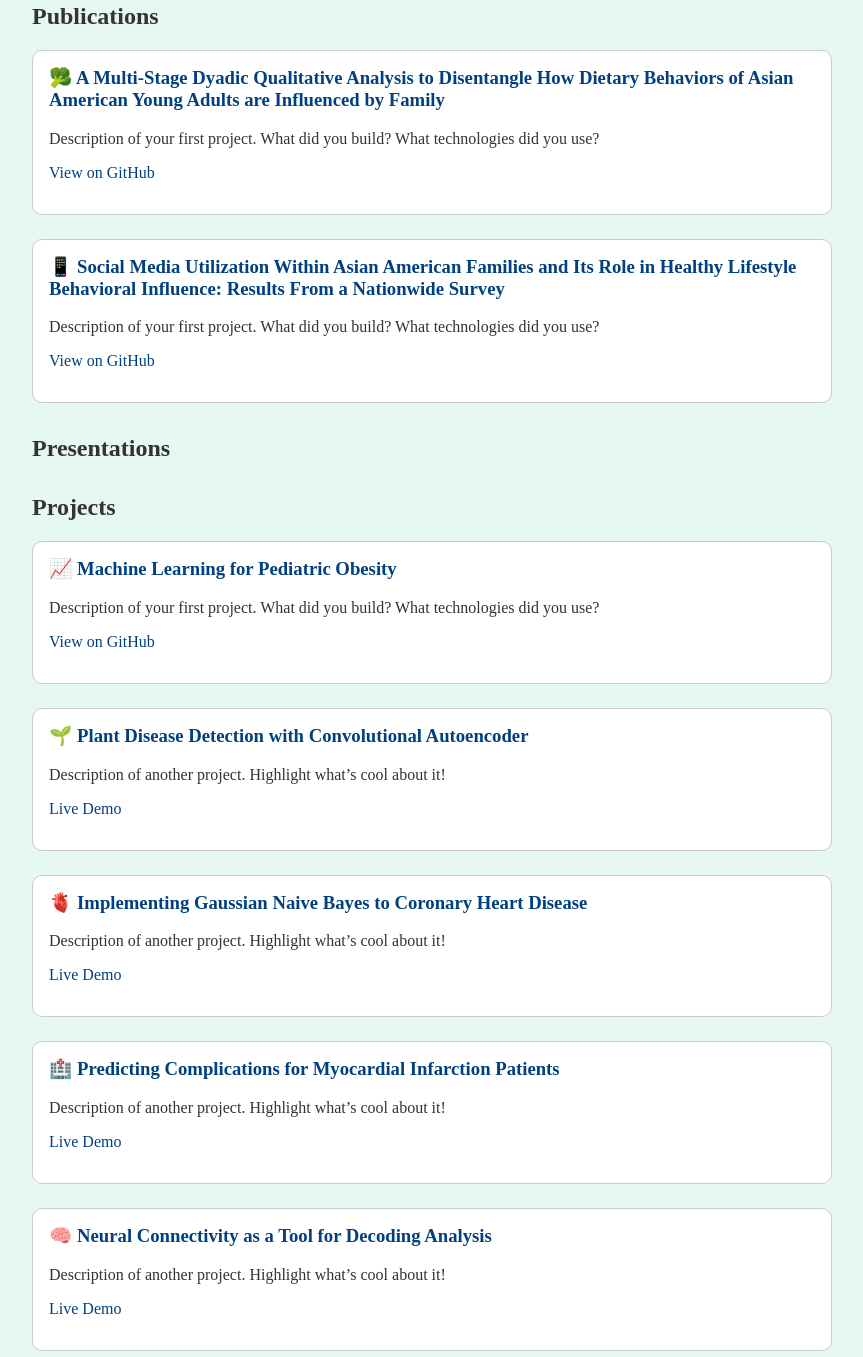
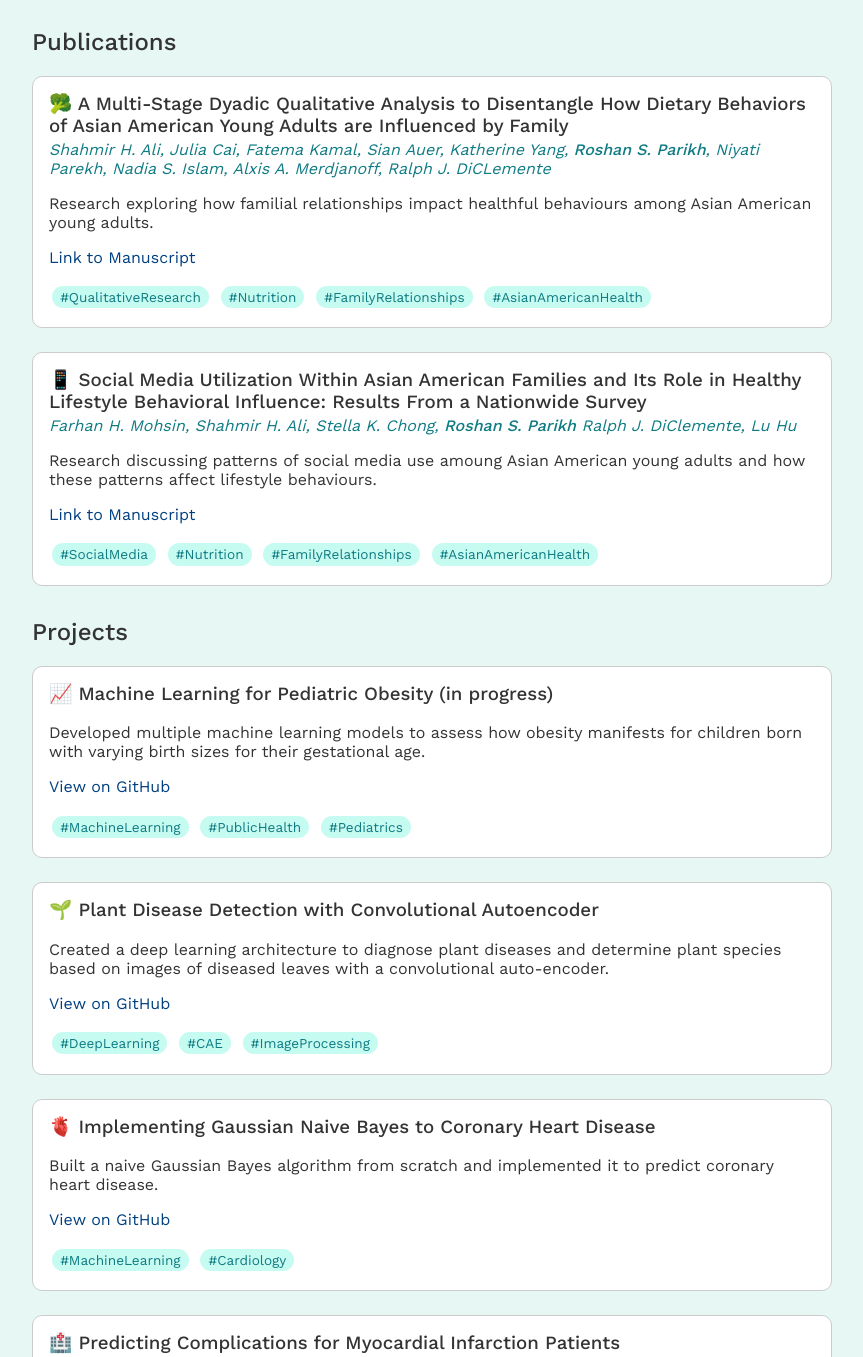
Before and after one commit to roshanparikh/roshanparikh.github.io, a plain HTML site: page index.html in a window 1280 px wide. Shown: the part 341-1698 px from the top of the page, without its empty margins (208-1071 px from the left). Drawn offline with nearby package versions, Linux system fonts and the light colour scheme.

Commit message:
Added descriptions

```diff
--- a/index.html
+++ b/index.html
@@ -5,6 +5,8 @@
   <meta name="viewport" content="width=device-width, initial-scale=1.0"/>
   <title>Roshan Parikh | Portfolio</title>
   <style>
+    @import url('https://fonts.googleapis.com/css2?family=Work+Sans:wght@300;400;500;600;700&display=swap');
+
     #typed-text {
       font-size: 1.2rem;
       height: 1.5rem; /* ensures height stays consistent */
@@ -23,9 +25,17 @@
     }
     body {
       margin: 0;
-      font-family: 'Big Caslon', serif;
+      font-family: 'Work Sans', sans-serif;
       background: #e6f7f4;
       color: #333;
+    }
+
+    strong, b {
+      font-weight: 500;
+    }
+
+    h1, h2, h3, h4, h5, h6 {
+      font-weight: 500;
     }
     header {
       background-color: #0f7b83;
@@ -37,6 +47,7 @@
       margin: 0;
       margin-bottom: 0.25rem;
       font-size: 2.5rem;
+      font-weight: 500;
     }
     header p {
       margin: 0;
@@ -50,6 +61,7 @@
     .project {
       border: 1px solid #ccc;
       padding: 1rem;
+      padding-bottom: 0rem;
       margin-bottom: 1.5rem;
       border-radius: 10px;
       background-color: #fff;
@@ -61,7 +73,23 @@
     }
     .project h3 {
       margin-top: 0;
-      color: #004080;
+      color: #333;
+    }
+
+    .hashtags span {
+      display: inline-block;
+      background-color: #c6fbf1;
+      color: #0f7b83;
+      padding: 0.2rem 0.5rem;
+      margin: 0.2rem;
+      border-radius: 12px;
+      font-size: 0.85rem;
+    }
+
+    .authors {
+      font-style: italic;
+      color: #0f7b83;
+      margin-top: -1rem;
     }
 
     footer {
@@ -97,53 +125,90 @@
 
   <div class="project">
     <h3>🥦 A Multi-Stage Dyadic Qualitative Analysis to Disentangle How Dietary Behaviors of Asian American Young Adults are Influenced by Family</h3>
-    <p>Description of your first project. What did you build? What technologies did you use?</p>
-    <p><a href="https://github.com/yourusername/project-one" target="_blank">View on GitHub</a></p>
+    <p class = "authors">Shahmir H. Ali, Julia Cai, Fatema Kamal, Sian Auer, Katherine Yang, <strong>Roshan S. Parikh</strong>, Niyati Parekh, Nadia S.
+      Islam, Alxis A. Merdjanoff, Ralph J. DiCLemente</p>
+    <p>Research exploring how familial relationships impact healthful behaviours among Asian American young adults.</p>
+    <p><a href="https://pubmed.ncbi.nlm.nih.gov/38193280/" target="_blank">Link to Manuscript</a></p>
+    <p class="hashtags">
+     <span>#QualitativeResearch</span>
+     <span>#Nutrition</span>
+      <span>#FamilyRelationships</span>
+      <span>#AsianAmericanHealth</span>
+    </p>
   </div>
 
   <div class="project">
     <h3>📱 Social Media Utilization Within Asian American Families and Its Role in Healthy Lifestyle Behavioral Influence: Results From a Nationwide Survey</h3>
-    <p>Description of your first project. What did you build? What technologies did you use?</p>
-    <p><a href="https://github.com/yourusername/project-one" target="_blank">View on GitHub</a></p>
+    <p class="authors"> Farhan H. Mohsin, Shahmir H. Ali, Stella K. Chong, <strong>Roshan S. Parikh</strong>
+    Ralph J. DiClemente, Lu Hu</p>
+    <p>Research discussing patterns of social media use amoung Asian American young adults and how these patterns affect lifestyle behaviours.</p>
+    <p><a href="https://journals.sagepub.com/doi/full/10.1177/20563051231196544" target="_blank">Link to Manuscript</a></p>
+    <p class="hashtags">
+     <span>#SocialMedia</span>
+      <span>#Nutrition</span>
+      <span>#FamilyRelationships</span>
+      <span>#AsianAmericanHealth</span>
+    </p>
   </div>
-</section>
-
-<section>
-  <h2>Presentations</h2>
 </section>
 
 <section>
   <h2>Projects</h2>
 
   <div class="project">
-    <h3>📈 Machine Learning for Pediatric Obesity</h3>
-    <p>Description of your first project. What did you build? What technologies did you use?</p>
-    <p><a href="https://github.com/yourusername/project-one" target="_blank">View on GitHub</a></p>
+    <h3>📈 Machine Learning for Pediatric Obesity (in progress)</h3>
+    <p>Developed multiple machine learning models to assess how obesity manifests for children born with varying birth sizes for their gestational age.</p>
+    <p><a href = "https://github.com/roshanparikh/MLForPediatricObesity.git" target="_blank">View on GitHub</a></p>
+    <p class="hashtags">
+     <span>#MachineLearning</span>
+      <span>#PublicHealth</span>
+      <span>#Pediatrics</span>
+    </p>
   </div>
 
   <div class="project">
     <h3>🌱 Plant Disease Detection with Convolutional Autoencoder</h3>
-    <p>Description of another project. Highlight what’s cool about it!</p>
-    <p><a href="https://yourprojectlink.com" target="_blank">Live Demo</a></p>
+    <p>Created a deep learning architecture to diagnose plant diseases and determine plant species based on images of diseased leaves with a
+      convolutional auto-encoder.</p>
+    <p><a href="https://github.com/rio-wombacher/plants_plants_plants.git" target="_blank">View on GitHub</a></p>
+    <p class="hashtags">
+     <span>#DeepLearning</span>
+      <span>#CAE</span>
+      <span>#ImageProcessing</span>
+    </p>
   </div>
 
   <div class="project">
     <h3>🫀 Implementing Gaussian Naive Bayes to Coronary Heart Disease</h3>
-    <p>Description of another project. Highlight what’s cool about it!</p>
-    <p><a href="https://yourprojectlink.com" target="_blank">Live Demo</a></p>
+    <p>Built a naive Gaussian Bayes algorithm from scratch and implemented it to predict coronary heart disease.</p>
+    <p><a href="https://github.com/roshanparikh/GNBforCoronaryHeartDisease.git" target="_blank">View on GitHub</a></p>
+    <p class="hashtags">
+     <span>#MachineLearning</span>
+      <span>#Cardiology</span>
+    </p>
   </div>
 
   <div class="project">
     <h3>🏥 Predicting Complications for Myocardial Infarction Patients</h3>
-    <p>Description of another project. Highlight what’s cool about it!</p>
-    <p><a href="https://yourprojectlink.com" target="_blank">Live Demo</a></p>
+    <p>Implemented a machine learning pipeline with multiple models to predict pulmonary edema and relapse after a myocardial infarction!</p>
+    <p><a href="https://github.com/roshanparikh/HeartAttackComplications.git" target="_blank">View on GitHub</a></p>
+    <p class="hashtags">
+     <span>#MachineLearning</span>
+      <span>#Cardiology/span>
+    </p>
   </div>
 
   <div class="project">
     <h3>🧠 Neural Connectivity as a Tool for Decoding Analysis</h3>
-    <p>Description of another project. Highlight what’s cool about it!</p>
-    <p><a href="https://yourprojectlink.com" target="_blank">Live Demo</a></p>
-  </div>
+    <em><p>Honors thesis for the Sc.B. in Applied Mathematics & Biology at Brown University</p></em>
+    <p>Studied cognitive control and interaction networks within the brain using fMRI data. Implemented a support vector classifier
+      over fMRI data to determine if meaningful decoding can occur with connectivity patterns.</p>
+    <p class="hashtags">
+     <span>#ComputationalNeuroscience</span>
+      <span>#fMRI</span>
+      <span>#CognitiveControl</span>
+    </p>
+    </div>
 
 </section>
 
```
